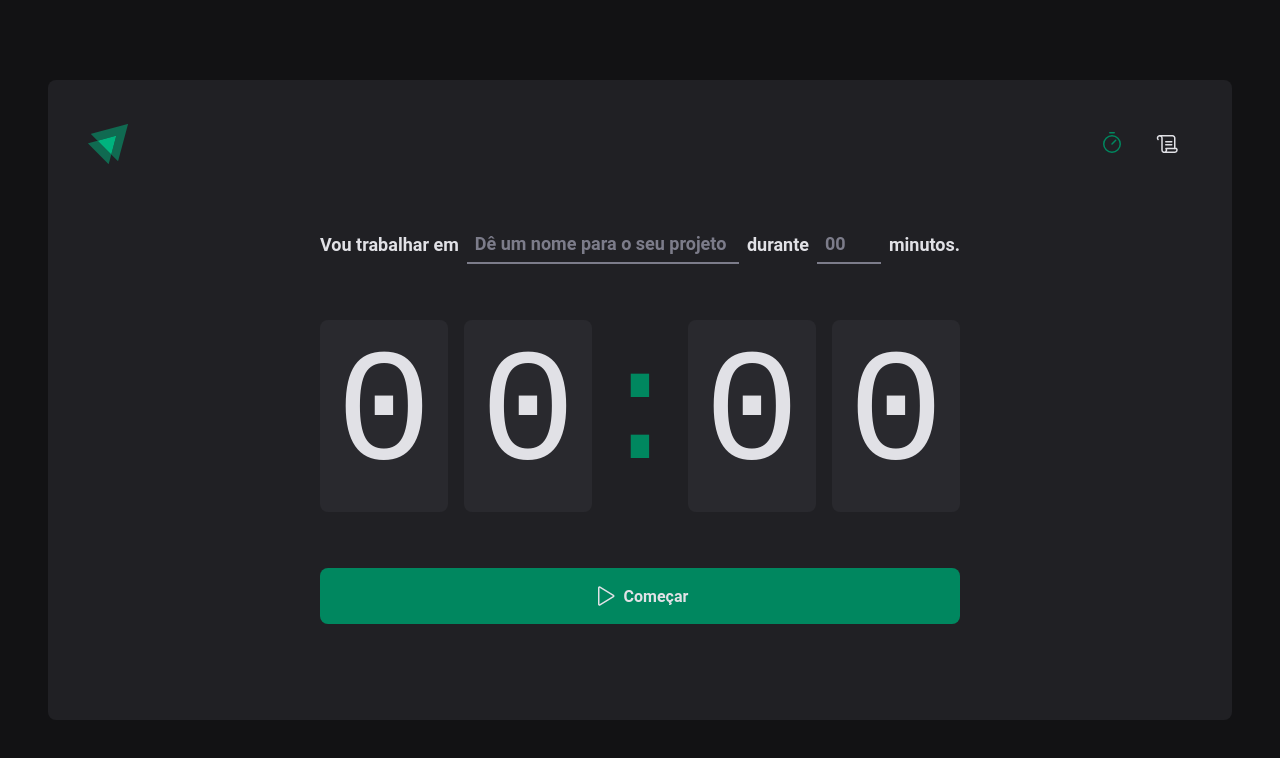
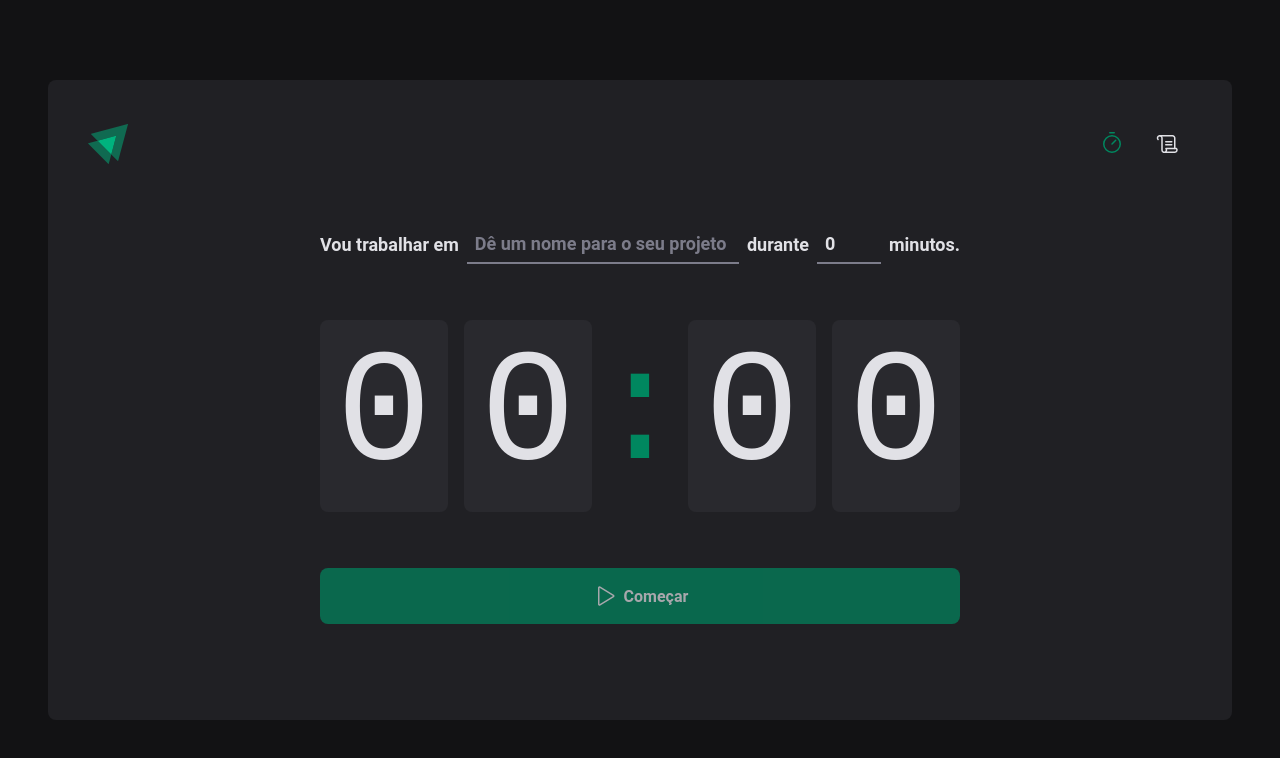
Before and after one commit to henriquekramer/ignite-timer, a React app: page / in a window 1280 px wide. Shown: the top 758 px of the page. Built offline with nearby package versions, Linux system fonts and the light colour scheme; the HTML template or start-up script is replaced by a standard one.

Commit message:
Implementação React Hook Form

```diff
--- a/package.json
+++ b/package.json
@@ -9,11 +9,14 @@
     "lint": "eslint src --ext .ts,.tsx --fix"
   },
   "dependencies": {
+    "@hookform/resolvers": "^2.9.5",
     "phosphor-react": "^1.4.1",
     "react": "^18.0.0",
     "react-dom": "^18.0.0",
+    "react-hook-form": "^7.33.1",
     "react-router-dom": "^6.3.0",
-    "styled-components": "^5.3.5"
+    "styled-components": "^5.3.5",
+    "zod": "^3.17.3"
   },
   "devDependencies": {
     "@rocketseat/eslint-config": "^1.1.3",
--- a/src/pages/Home/index.tsx
+++ b/src/pages/Home/index.tsx
@@ -1,4 +1,8 @@
 import { Play } from 'phosphor-react'
+import { useForm } from 'react-hook-form'
+import { zodResolver } from '@hookform/resolvers/zod'
+import * as zod from 'zod'
+
 import {
   CountdownContainer,
   FormContainer,
@@ -9,16 +13,48 @@
   TaskInput,
 } from './styles'
 
+const newCycleFormValidationSchema = zod.object({
+  task: zod.string().min(1, 'Informe a tarefa'),
+  minutesAmount: zod
+    .number()
+    .min(5, 'O ciclo deve ser de no mínimo 5 minutos')
+    .max(60, 'O ciclo deve ser de no máximo 60 minutos'),
+})
+
+// interface NewCycleFormData {
+//   task: string
+//   minutesAmount: number
+// }
+
+type NewCycleFormData = zod.infer<typeof newCycleFormValidationSchema>
+
 export function Home() {
+  const { register, handleSubmit, watch, reset } = useForm<NewCycleFormData>({
+    resolver: zodResolver(newCycleFormValidationSchema),
+    defaultValues: {
+      task: '',
+      minutesAmount: 0,
+    },
+  })
+
+  function handleCreateNewCycle(data: NewCycleFormData) {
+    console.log(data)
+    reset()
+  }
+
+  const task = watch('task')
+  const isSubmitDisabled = !task
+
   return (
     <HomeContainer>
-      <form action="">
+      <form action="" onSubmit={handleSubmit(handleCreateNewCycle)}>
         <FormContainer>
           <label htmlFor="task">Vou trabalhar em</label>
           <TaskInput
             id="task"
             list="task-suggestions"
             placeholder="Dê um nome para o seu projeto"
+            {...register('task')}
           />
 
           <datalist id="task-suggestions">
@@ -35,6 +71,7 @@
             step={5}
             min={5}
             max={60}
+            {...register('minutesAmount', { valueAsNumber: true })}
           />
 
           <span>minutos.</span>
@@ -48,7 +85,7 @@
           <span>0</span>
         </CountdownContainer>
 
-        <StartCountdownButton type="submit">
+        <StartCountdownButton type="submit" disabled={isSubmitDisabled}>
           <Play size={24} />
           Começar
         </StartCountdownButton>
```
Also changed, not shown: 1 other file (tests, documents, lock files or other folders).
